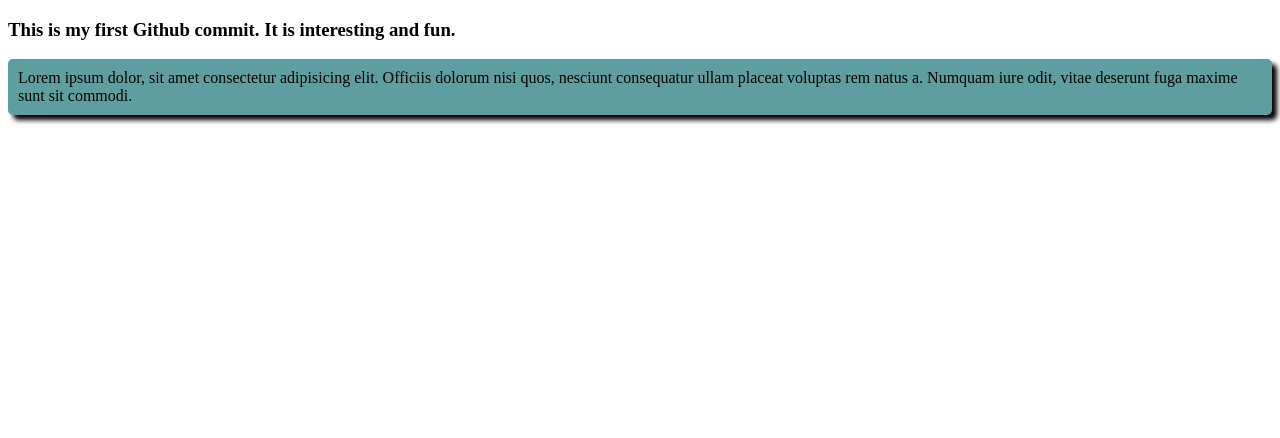
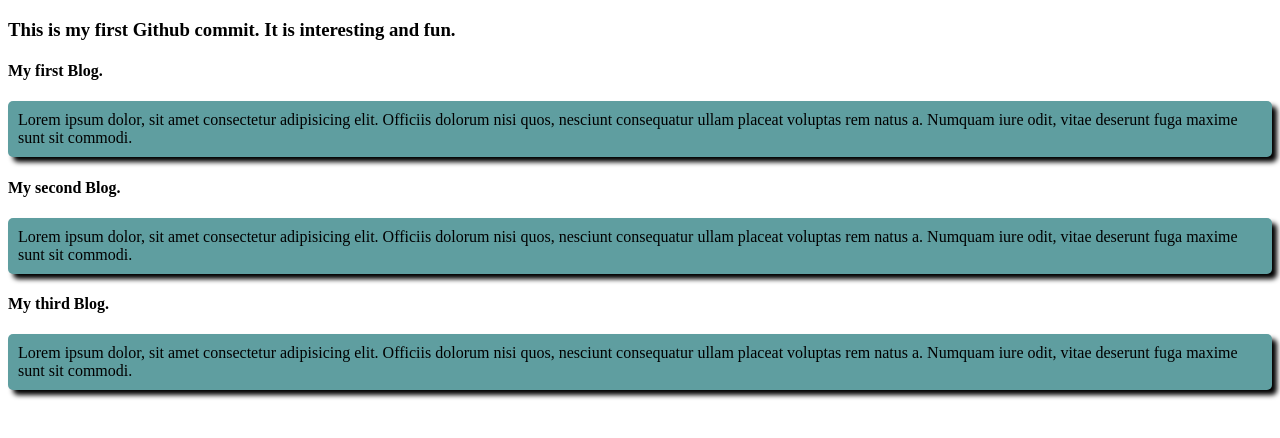
Before and after one commit to SmArafatRahman/git-with-ph, a plain HTML site: page index.html in a window 1280 px wide. Drawn offline with Linux system fonts and the light colour scheme.

Commit message:
add my three blog

```diff
--- a/index.html
+++ b/index.html
@@ -9,6 +9,15 @@
 <body>
     <h3>This is my first Github commit. It is interesting and fun.</h3>
     <div>
+        <h4>My first Blog.</h4>
+        <p>Lorem ipsum dolor, sit amet consectetur adipisicing elit. Officiis dolorum nisi quos, nesciunt consequatur ullam placeat voluptas rem natus a. Numquam iure odit, vitae deserunt fuga maxime sunt sit commodi.</p>
+    </div>
+    <div>
+        <h4>My second Blog.</h4>
+        <p>Lorem ipsum dolor, sit amet consectetur adipisicing elit. Officiis dolorum nisi quos, nesciunt consequatur ullam placeat voluptas rem natus a. Numquam iure odit, vitae deserunt fuga maxime sunt sit commodi.</p>
+    </div>
+    <div>
+        <h4>My third Blog.</h4>
         <p>Lorem ipsum dolor, sit amet consectetur adipisicing elit. Officiis dolorum nisi quos, nesciunt consequatur ullam placeat voluptas rem natus a. Numquam iure odit, vitae deserunt fuga maxime sunt sit commodi.</p>
     </div>
 </body>
```
